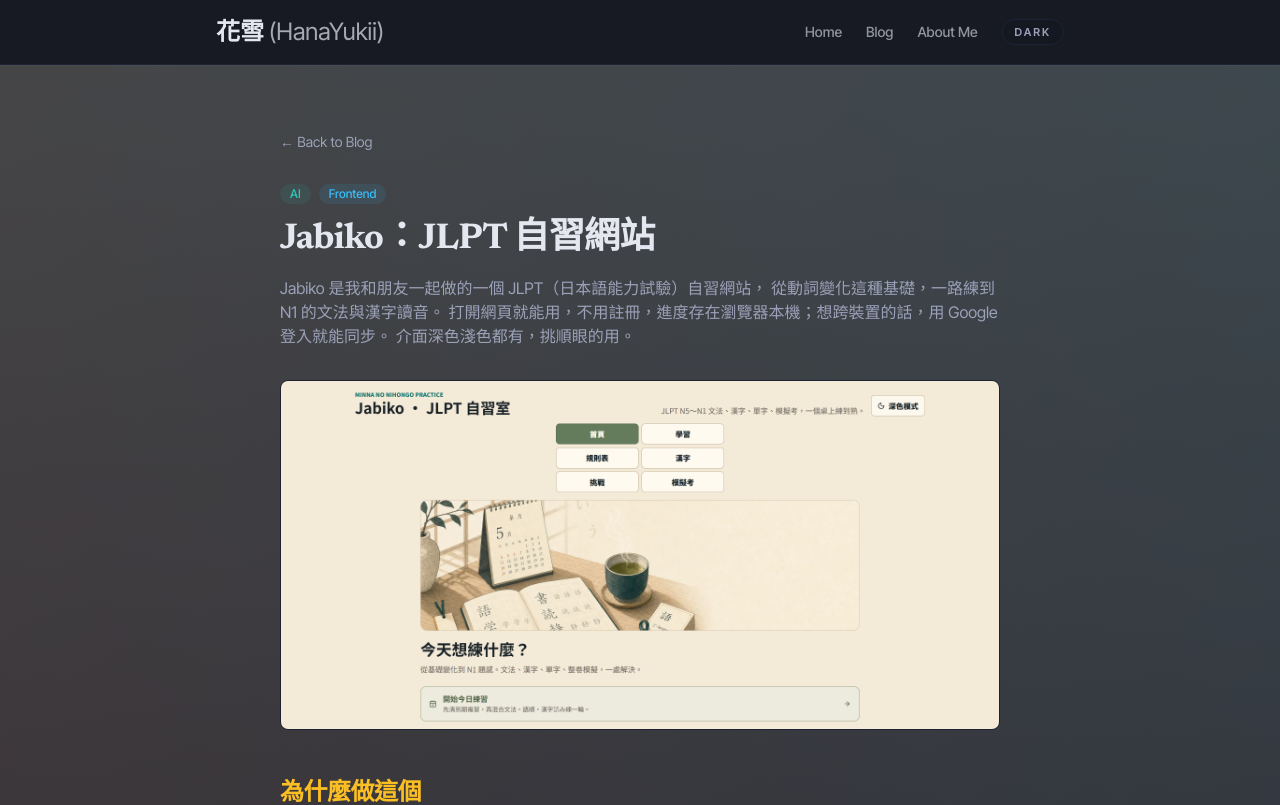
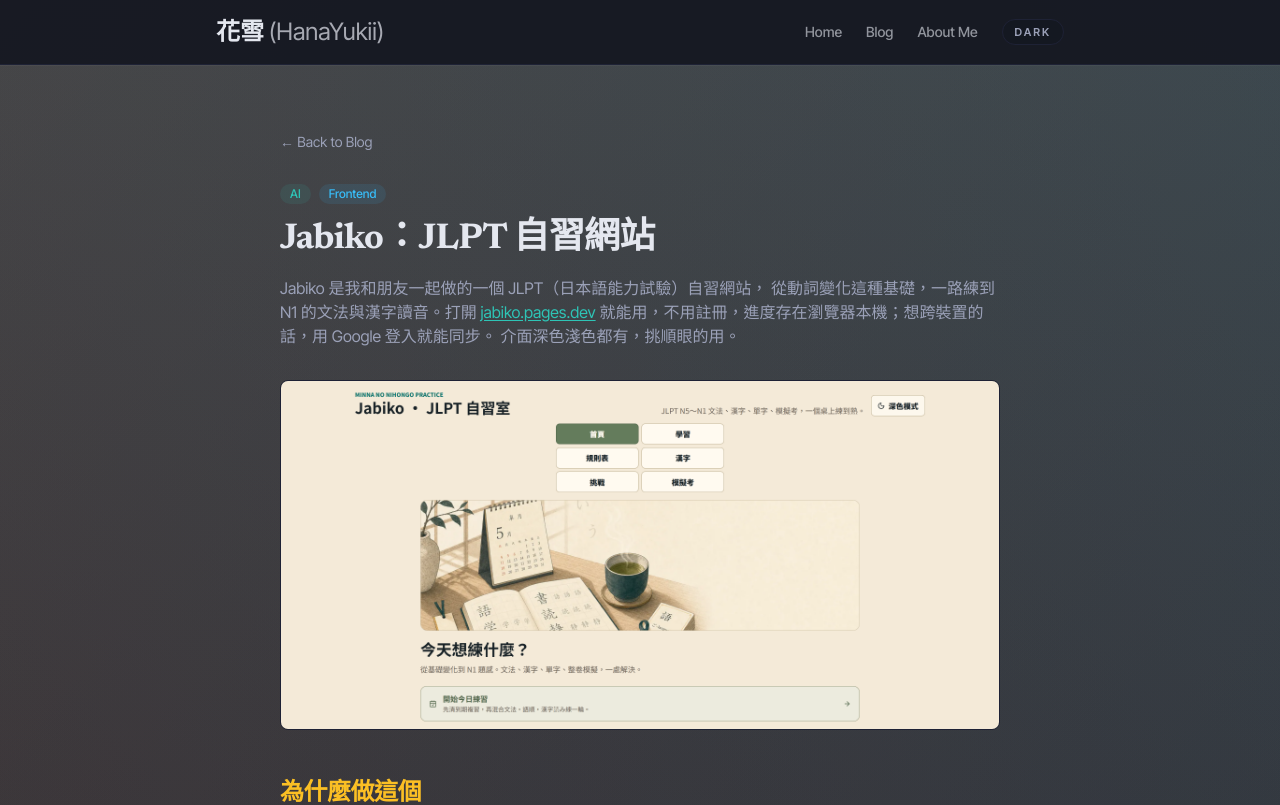
Before and after one commit to HanaYukii/hanayukii-site, a Next.js app: page /blog/jabiko-jlpt-app in a window 1280 px wide. Shown: the top 805 px of the page. Built offline with nearby package versions, Linux system fonts and the light colour scheme.

Commit message:
Jabiko post: surface jabiko.pages.dev link in the intro

```diff
--- a/src/app/blog/jabiko-jlpt-app/page.tsx
+++ b/src/app/blog/jabiko-jlpt-app/page.tsx
@@ -50,8 +50,16 @@
         </h1>
         <p className="mb-8 text-text-muted">
           Jabiko 是我和朋友一起做的一個 JLPT（日本語能力試驗）自習網站，
-          從動詞變化這種基礎，一路練到 N1 的文法與漢字讀音。
-          打開網頁就能用，不用註冊，進度存在瀏覽器本機；想跨裝置的話，用 Google 登入就能同步。
+          從動詞變化這種基礎，一路練到 N1 的文法與漢字讀音。打開{" "}
+          <a
+            href="https://jabiko.pages.dev/"
+            target="_blank"
+            rel="noopener noreferrer"
+            className="text-primary underline underline-offset-2 hover:text-primary/80"
+          >
+            jabiko.pages.dev
+          </a>{" "}
+          就能用，不用註冊，進度存在瀏覽器本機；想跨裝置的話，用 Google 登入就能同步。
           介面深色淺色都有，挑順眼的用。
         </p>
         <Image
```
